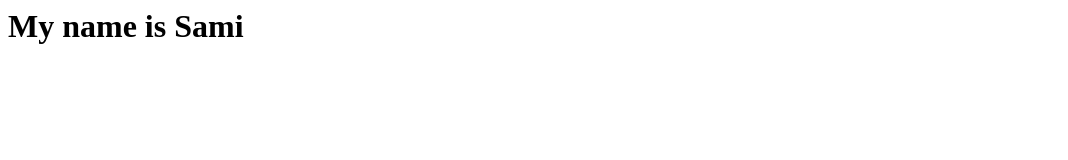
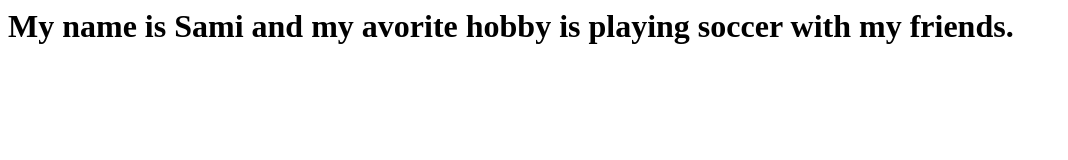
Before and after one commit to sami-elsaeyed/Elsaeyed_Sami_ttp_static, a plain HTML site: page index.html in a window 1280 px wide. Shown: the whole page, without its empty margins (0-1068 px from the left). Drawn offline with Linux system fonts and the light colour scheme.

Commit message:
Update index.html

```diff
--- a/index.html
+++ b/index.html
@@ -1,5 +1,5 @@
 <html>
 <h1>
-My name is Sami
+My name is Sami and my avorite hobby is playing soccer with my friends.
 <h1>
 <html>
```
